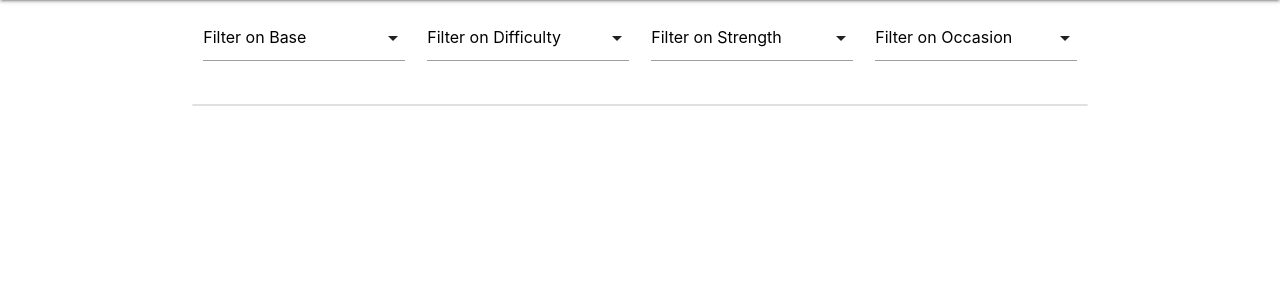
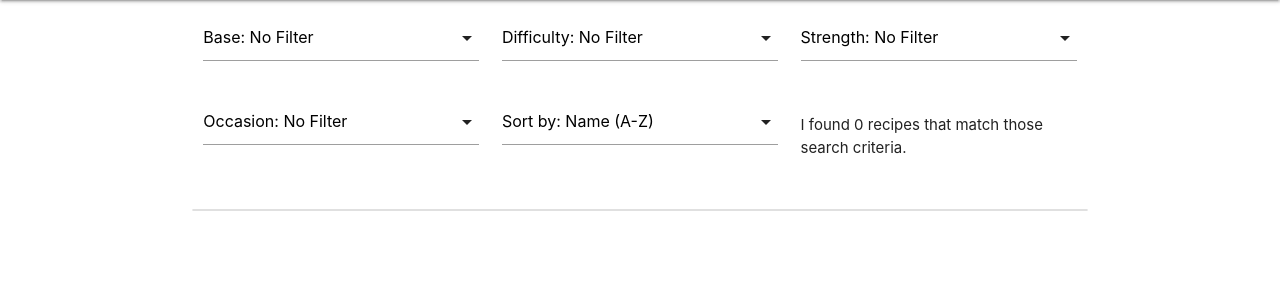
Before and after one commit to Code-Institute-Submissions/cocktail_cookbook, a Flask app: page / in a window 1280 px wide. Shown: the part 64-364 px from the top of the page. Run offline with Flask 2, Linux system fonts and the light colour scheme; data that the repository does not hold is empty; some libraries are stand-ins or nearby versions.

Commit message:
Added sorting functionality and search quantity found

```diff
--- a/app.py
+++ b/app.py
@@ -15,13 +15,18 @@ mongo = PyMongo(app)
 @app.route('/')
 @app.route('/get_recipes')
 def get_recipes():
+    rs=mongo.db.recipes.find()
+    i=0
+    for r in rs:
+        i+=1
     return render_template(
         'recipes.html',
-        recipes=mongo.db.recipes.find(),
+        recipes=mongo.db.recipes.find().sort('name',1),
         bases=mongo.db.bases.find(),
         strengths=mongo.db.strengths.find(),
         difficulty=mongo.db.difficulty.find(),
-        occasions=mongo.db.occasions.find())
+        occasions=mongo.db.occasions.find(),
+        i=i)
 
 @app.route('/add_recipe')
 def add_recipe():
@@ -86,6 +91,9 @@ def delete_recipe(recipe_id):
 @app.route('/filter_recipes',methods=['POST'])
 def filter_recipes():
     d = request.form.to_dict()
+    s = d['sort']
+    s = s.split(',')
+    d.pop('sort')
     if d != {}:
         if d['base'] == '':
             del d['base']
@@ -97,7 +105,7 @@ def filter_recipes():
             del d['occasions']
     return render_template(
         'filtersortrecipes.html',
-        recipes = mongo.db.recipes.find(d),
+        recipes = mongo.db.recipes.find(d).sort(s[0],int(s[1])),
         bases = mongo.db.bases.find(),
         strengths = mongo.db.strengths.find(),
         difficulty = mongo.db.difficulty.find(),
--- a/static/css/style.css
+++ b/static/css/style.css
@@ -55,3 +55,7 @@ img {
     list-style-type: disc;
     margin-left: 20px;
 }
+
+.author {
+    color: #9a3a3e;
+}
--- a/static/js/filter.js
+++ b/static/js/filter.js
@@ -1,19 +1,22 @@
 $(document).ready(function() {
     $('.filter-class').change(function() {
-        var filters = { 'base': '', 'difficulty': '', 'strength': '', 'occasions': '' };
+        var data = {'base':'','difficulty':'','strength':'','occasions':'','sort':''};
         $('.filter-class').each(function() {
             switch (this.id) {
                 case 'base':
-                    filters.base = this.value;
+                    data.base = this.value;
                     break;
                 case 'diff':
-                    filters.difficulty = this.value;
+                    data.difficulty = this.value;
                     break;
                 case 'stre':
-                    filters.strength = this.value;
+                    data.strength = this.value;
                     break;
                 case 'occa':
-                    filters.occasions = this.value;
+                    data.occasions = this.value;
+                    break;
+                case 'sort':
+                    data.sort = this.value;
                     break;
                 default:
                     false;
@@ -21,18 +24,24 @@ $(document).ready(function() {
         });
         $.ajax({
             url: '/filter_recipes',
-            data: filters,
+            data: data,
             type: 'POST',
             success: function(response) {
                 $('.collection').remove();
                 r = $.parseHTML(response);
+                var text = ' recipes that match';
+                if(r[0].childElementCount===1){
+                    text = ' recipe that matches';
+                }
+                $('#recqty').empty();
+                $('#recqty').text(r[0].childElementCount+text)
                 if(r[0].childElementCount===0){
-                    r=$.parseHTML("<ul class='collection'><li class='collection-item'><p style='text-align:center'><strong>No recipes match those filters</strong></p></li></ul>");
+                    r=$.parseHTML("<ul class='collection'><li class='collection-item'><p class='center-align'><strong>No recipes match those filters</strong></p></li></ul>");
                 }
                 $('#view').append(r);
             },
             error: function(error) {
-                console.log(error);
+                console.log('The following error has occurred: '+error);
             }
         });
     });
--- a/templates/failedlogin.html
+++ b/templates/failedlogin.html
@@ -1,6 +1,6 @@
 {% extends 'base.html' %} {% block content %}
 <div class="row">
-    <h2 class="center-align">Login Failed</h2>
+    <h3 class="center-align">Login Failed</h3>
     <h4 class="center-align">You have entered an incorrect username or password</h4>
     <h5 class="center-align">
         Please try to <a href="{{url_for('login')}}"><strong>Login</strong></a> again!
--- a/templates/failedregister.html
+++ b/templates/failedregister.html
@@ -1,6 +1,6 @@
 {% extends 'base.html' %} {% block content %}
 <div class="row">
-    <h2 class="center-align">Registration Failed</h2>
+    <h3 class="center-align">Registration Failed</h3>
     <h4 class="center-align">You have entered a username that already exists</h4>
     <h5 class="center-align">
         <p>Please try to <a href="{{url_for('register')}}"><strong>Register</strong></a> again!</p>
--- a/templates/filtersortrecipes.html
+++ b/templates/filtersortrecipes.html
@@ -6,7 +6,8 @@
       <p><span class="desc">{{ r.desc|truncate(150) }}</span><br>
          Base: {{ r.base }}<br>
          Difficulty: {{ r.difficulty }}<br>
-         Good for: {% for occ in r.occasions %}{{ occ }}{% if r.occasions.index(occ) < r.occasions|length-1 %}, {% endif %}{% endfor %}
+         Good for: {% for occ in r.occasions %}{{ occ }}{% if r.occasions.index(occ) < r.occasions|length-1 %}, {% endif %}{% endfor %}<br>
+         Recipe posted by: <span class="author">{{ r.author }}</span>
       </p>
       <a href="{{url_for('view_recipe',recipe_id=r._id)}}" class="secondary-content" title="View recipe"><i class="material-icons view-recipe">remove_red_eye</i></a>
     </li>
--- a/templates/login.html
+++ b/templates/login.html
@@ -1,6 +1,6 @@
 {% extends 'base.html' %} {% block content %}
 <div class='row'>
-    <h2 class='center-align'>Login</h2>
+    <h3 class='center-align'>Login</h3>
     <h4 class='center-align'>Please login to add, edit and delete your own recipes</h4>
     <form method='POST' action="{{url_for('login')}}" class='col s12'>
         <div class='row'>
--- a/templates/recipes.html
+++ b/templates/recipes.html
@@ -1,36 +1,52 @@
 {% extends 'base.html' %} {% block content %}
 <div class="row">
-    <div class="input-field col s12 m6 l3">
+    <div class="input-field col s12 m6 l4">
         <select id="base" class="filter-class">
-            <option value="" selected>Filter on Base</option>
+            <option value="" selected>Base: No Filter</option>
             {% for b in bases %}
-            <option value="{{b.name}}">{{b.name}}</option>
+            <option value="{{b.name}}">Base: {{b.name}}</option>
             {% endfor %}
         </select>
     </div>
-    <div class="input-field col s12 m6 l3">
+    <div class="input-field col s12 m6 l4">
         <select id="diff" class="filter-class">
-            <option value="" selected>Filter on Difficulty</option>
+            <option value="" selected>Difficulty: No Filter</option>
             {% for d in difficulty %}
-            <option value="{{d.name}}">{{d.name}}</option>
+            <option value="{{d.name}}">Difficulty: {{d.name}}</option>
             {% endfor %}
         </select>
     </div>
-    <div class="input-field col s12 m6 l3">
+    <div class="input-field col s12 m6 l4">
         <select id="stre" class="filter-class">
-            <option value="" selected>Filter on Strength</option>
+            <option value="" selected>Strength: No Filter</option>
             {% for s in strengths %}
-            <option value="{{s.name}}">{{s.name}}</option>
+            <option value="{{s.name}}">Strength: {{s.name}}</option>
             {% endfor %}
         </select>
     </div>
-    <div class="input-field col s12 m6 l3">
+    <div class="input-field col s12 m6 l4">
         <select id="occa" class="filter-class">
-            <option value="" selected>Filter on Occasion</option>
+            <option value="" selected>Occasion: No Filter</option>
             {% for o in occasions %}
-            <option value="{{o.name}}">{{o.name}}</option>
+            <option value="{{o.name}}">Occasion: {{o.name}}</option>
             {% endfor %}
         </select>
+    </div>
+    <div class="input-field col s12 m6 l4">
+        <select id="sort" class="filter-class">
+            <option value="name,1" selected>Sort by: Name (A-Z)</option>
+            <option value="name,-1">Sort by: Name (Z-A)</option>
+            <option value="base,1">Sort by: Base</option>
+            <option value="strength,1">Sort by: Strength</option>
+            <option value="difficulty,1">Sort by: Difficulty</option>
+            <option value="occasion,1">Sort by: Occasion</option>
+            <option value="author,1">Sort by: Author</option>
+        </select>
+    </div>
+    <div class="input-field col s12 m6 l4">
+        <div class="select-wrapper">
+            <p>I found <span id="recqty">{{i}} recipes that match</span> those search criteria.</p>
+        </div>
     </div>
 </div>
 <div id="view"></div>
@@ -42,7 +58,8 @@
       <p><span class="desc">{{ r.desc|truncate(150) }}</span><br>
          Base: {{ r.base }}<br>
          Difficulty: {{ r.difficulty }}<br>
-         Good for: {% for occ in r.occasions %}{{ occ }}{% if r.occasions.index(occ) < r.occasions|length-1 %}, {% endif %}{% endfor %}
+         Good for: {% for occ in r.occasions %}{{ occ }}{% if r.occasions.index(occ) < r.occasions|length-1 %}, {% endif %}{% endfor %}<br>
+         Recipe posted by: <span class="author">{{ r.author }}</span>
       </p>
       <a href="{{url_for('view_recipe',recipe_id=r._id)}}" class="secondary-content" title="View recipe"><i class="material-icons view-recipe">remove_red_eye</i></a>
     </li>
--- a/templates/register.html
+++ b/templates/register.html
@@ -1,6 +1,6 @@
 {% extends 'base.html' %} {% block content %}
 <div class='row'>
-    <h2 class='center-align'>Register</h2>
+    <h3 class='center-align'>Register</h3>
     <form method='POST' action="{{url_for('register')}}" class='col s12'>
         <div class='row'>
             <div class='input-field col s4 offset-s4'>
```
